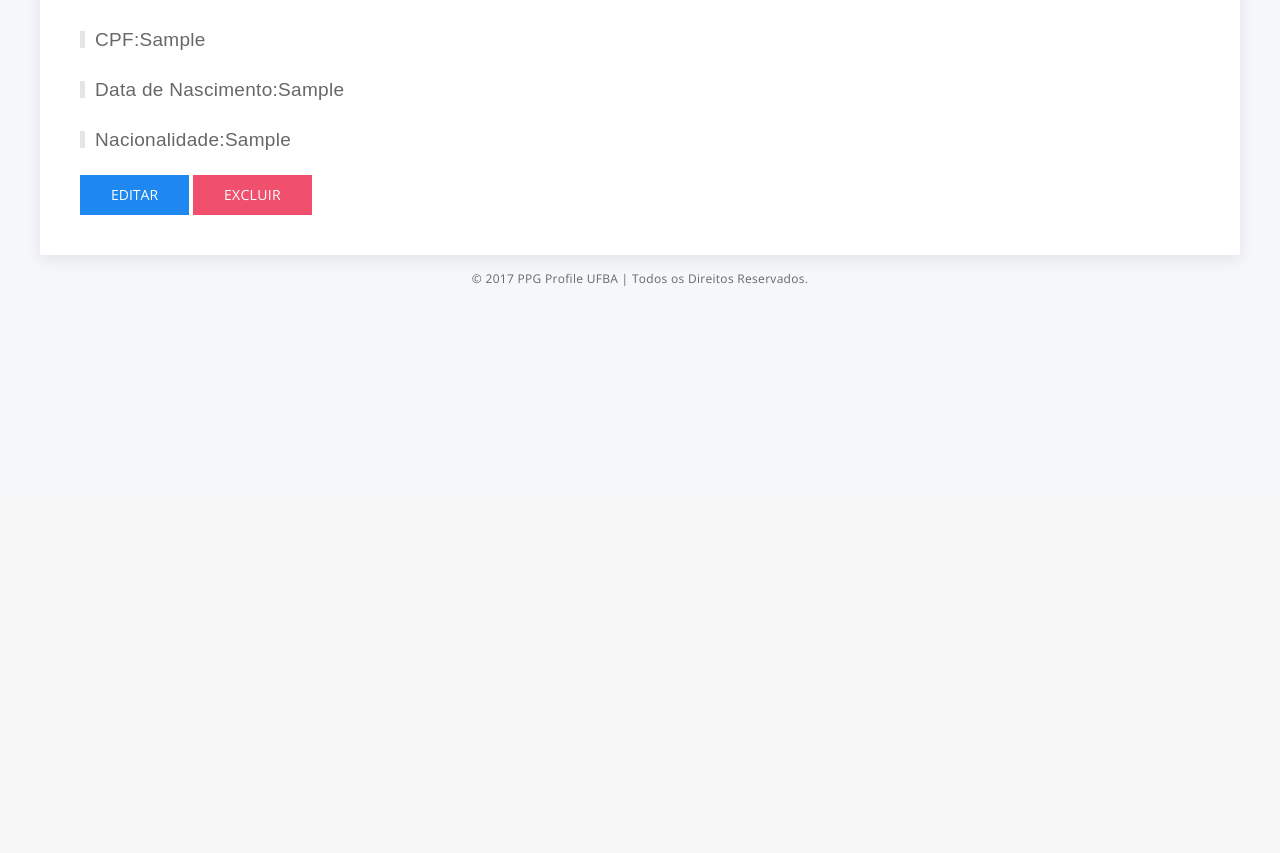
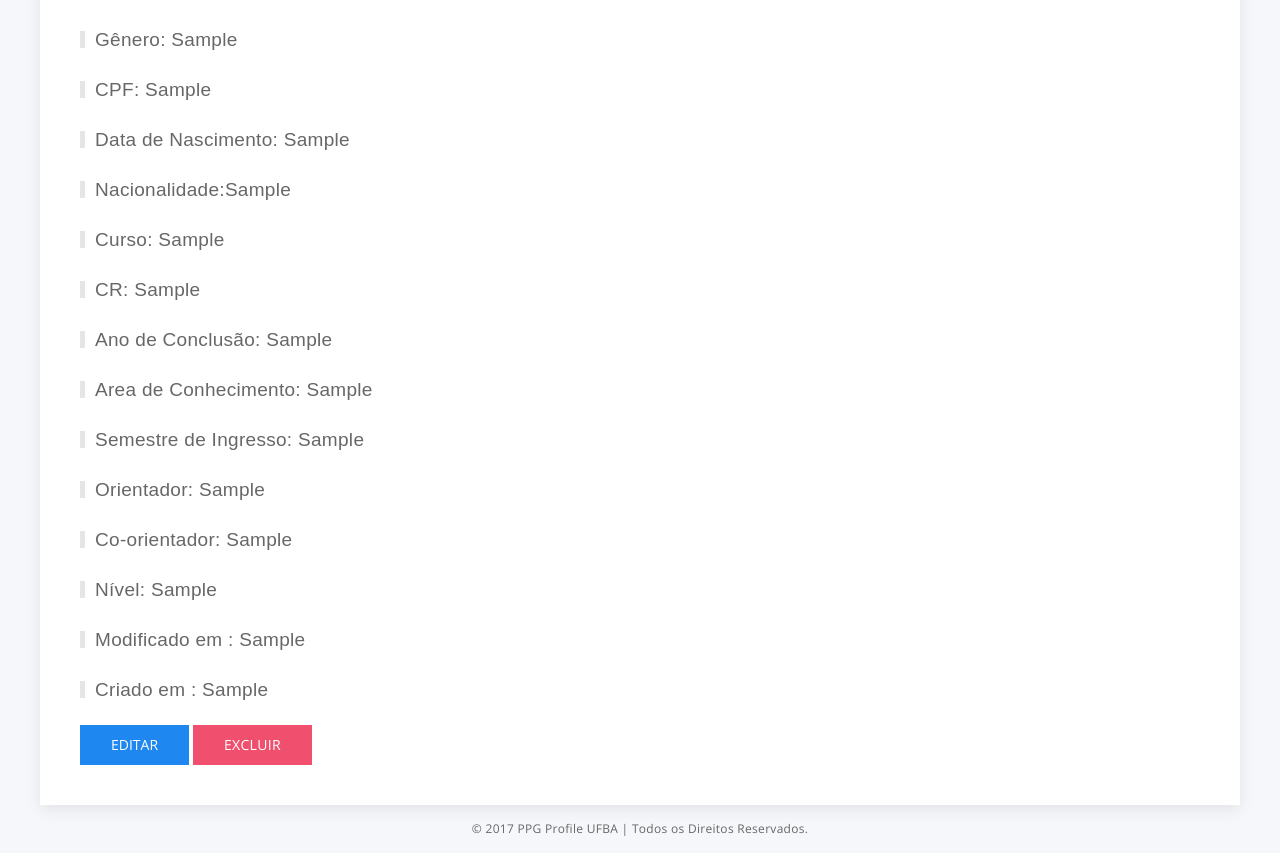
Before and after one commit to carlafagundes/ppgprofile, a PHP site: page /aluno/view.php?id=1 in a window 1280 px wide. Shown: the part 302-1155 px from the top of the page. Before the commit the page ends 588 px from the top, so only its background shows below. Run offline with PHP 8.4, Linux system fonts and the light colour scheme; tables that the repository leaves empty or names only in its code hold one stand-in row (values such as "Sample post"); data that the repository does not hold is empty.

Commit message:
Add files via upload

```diff
--- a/implementation/aluno/view.php
+++ b/implementation/aluno/view.php
@@ -25,20 +25,53 @@
 											<div class="alert alert-<?php echo $_SESSION['type']; ?>"><?php echo $_SESSION['message']; ?></div>
 										<?php endif; ?>
                     <header class="panel_header">
-                        <h2 class="title pull-left uk-heading-bullet">Nome:<?php echo $customer['pNome']; ?></h2>
+                        <h2 class="title pull-left uk-heading-bullet">Nome: <?php echo $customer['pNome']; ?></h2>
                     </header>
 										<header class="panel_header">
-											<h2 class="title pull-left uk-heading-bullet">Sobrenome:<?php echo $customer['uNome']; ?></h2>
+											<h2 class="title pull-left uk-heading-bullet">Sobrenome: <?php echo $customer['uNome']; ?></h2>
+										</header>
+                    <header class="panel_header">
+                      <h2 class="title pull-left uk-heading-bullet">Gênero: <?php echo $customer['genero']; ?></h2>
+                    </header>
+										<header class="panel_header">
+											<h2 class="title pull-left uk-heading-bullet">CPF: <?php echo $customer['cpf']; ?></h2>
 										</header>
 										<header class="panel_header">
-											<h2 class="title pull-left uk-heading-bullet">CPF:<?php echo $customer['cpf']; ?></h2>
-										</header>
-										<header class="panel_header">
-											<h2 class="title pull-left uk-heading-bullet">Data de Nascimento:<?php echo $customer['data_nasc']; ?></h2>
+											<h2 class="title pull-left uk-heading-bullet">Data de Nascimento: <?php echo $customer['data_nasc']; ?></h2>
 										</header>
 										<header class="panel_header">
 											<h2 class="title pull-left uk-heading-bullet">Nacionalidade:<?php echo $customer['nacionalidade']; ?></h2>
 										</header>
+                    <header class="panel_header">
+                      <h2 class="title pull-left uk-heading-bullet">Curso: <?php echo $customer['curso']; ?></h2>
+                    </header>
+                    <header class="panel_header">
+                      <h2 class="title pull-left uk-heading-bullet">CR: <?php echo $customer['cr']; ?></h2>
+                    </header>
+                    <header class="panel_header">
+                      <h2 class="title pull-left uk-heading-bullet">Ano de Conclusão: <?php echo $customer['ano_concl']; ?></h2>
+                    </header>
+                    <header class="panel_header">
+                      <h2 class="title pull-left uk-heading-bullet">Area de Conhecimento: <?php echo $customer['area_conhecimento']; ?></h2>
+                    </header>
+                    <header class="panel_header">
+                      <h2 class="title pull-left uk-heading-bullet">Semestre de Ingresso: <?php echo $customer['semestre_inc']; ?></h2>
+                    </header>
+                    <header class="panel_header">
+                      <h2 class="title pull-left uk-heading-bullet">Orientador: <?php echo $customer['orientador']; ?></h2>
+                    </header>
+                    <header class="panel_header">
+                      <h2 class="title pull-left uk-heading-bullet">Co-orientador: <?php echo $customer['co_orientador']; ?></h2>
+                    </header>
+                    <header class="panel_header">
+                      <h2 class="title pull-left uk-heading-bullet">Nível: <?php echo $customer['nivel']; ?></h2>
+                    </header>
+                    <header class="panel_header">
+                      <h2 class="title pull-left uk-heading-bullet">Modificado em : <?php echo $customer['modified']; ?></h2>
+                    </header>
+                    <header class="panel_header">
+                      <h2 class="title pull-left uk-heading-bullet">Criado em : <?php echo $customer['created']; ?></h2>
+                    </header>
 										<a href="edit.php?id=<?php echo $customer['id']; ?>" title="Editar"><button class="uk-button uk-button-primary">Editar</button></a>
 										<a href="delete.php?id=<?php echo $customer['id']; ?>" class="uk-button uk-button-danger" title="Excluir">Excluir</a>
                 </div>
```
Also changed, not shown: implementation/aluno/add.php (+9 -9 lines), implementation/aluno/edit.php (+9 -9 lines).
